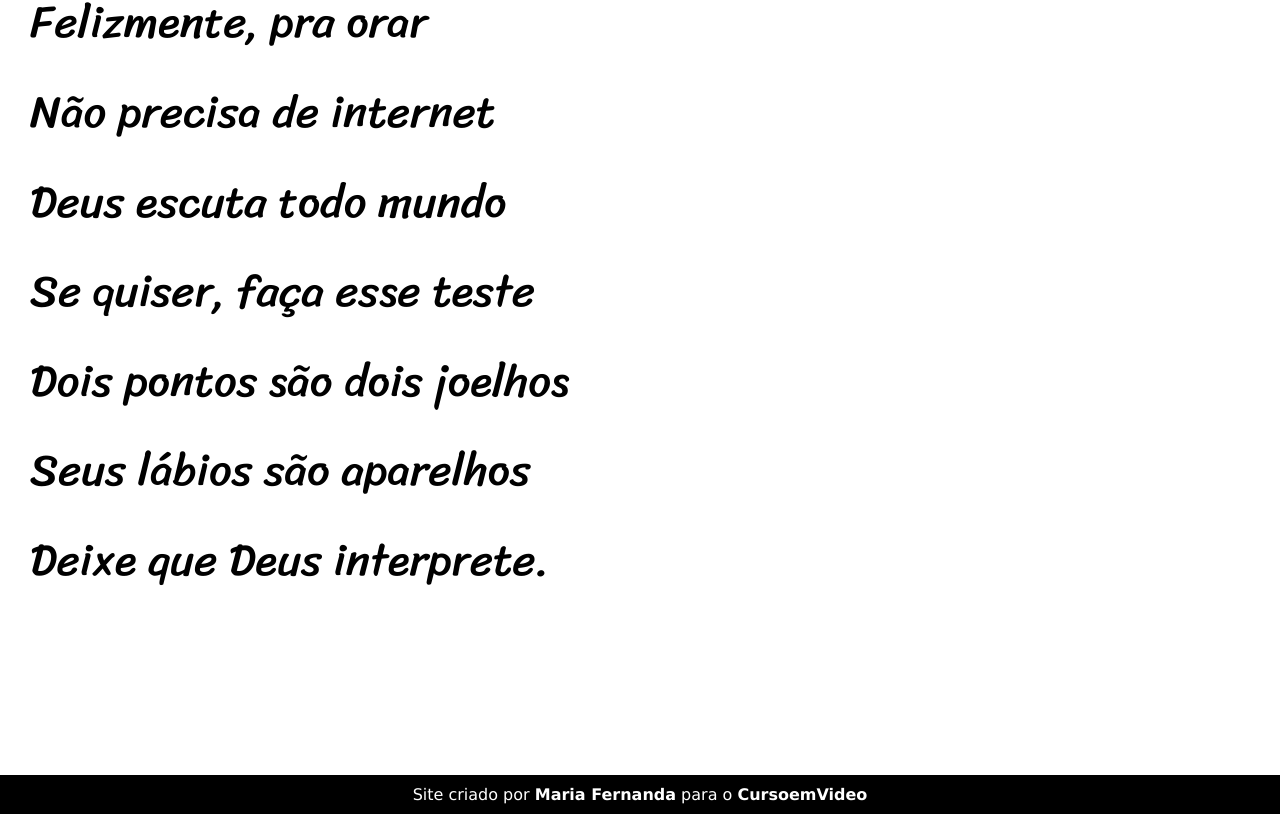
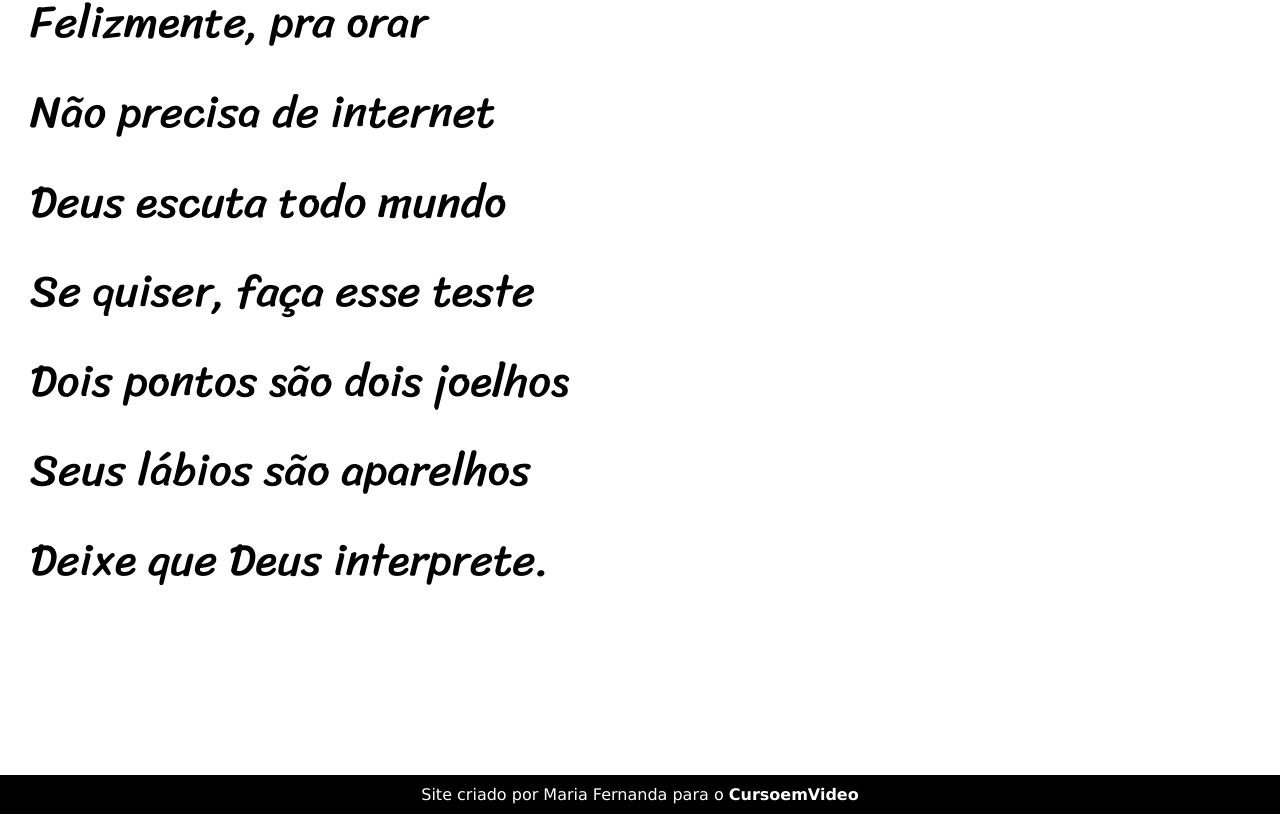
Before and after one commit to mariamaciell/projeto-cordel, a plain HTML site: page index.html in a window 1280 px wide. Shown: the part 5143-5957 px from the top of the page. Drawn offline with Linux system fonts and the light colour scheme.

Commit message:
Update index.html

```diff
--- a/index.html
+++ b/index.html
@@ -96,7 +96,7 @@
     </section>
 
     <footer>
-        <p>Site criado por <a href="https://github.com/search?q=user%3Amariamaciell+mariamaciell&type=users" target="_blank">Maria Fernanda</a> para o <a href="https://www.cursoemvideo.com/" target="_blank">CursoemVideo</a></p>
+        <p>Site criado por Maria Fernanda</a> para o <a href="https://www.cursoemvideo.com/" target="_blank">CursoemVideo</a></p>
     </footer>
 </body>
 </html>
```
